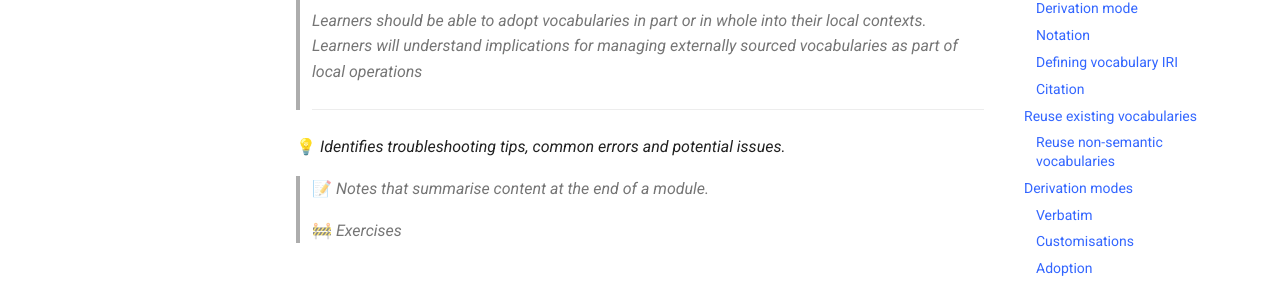
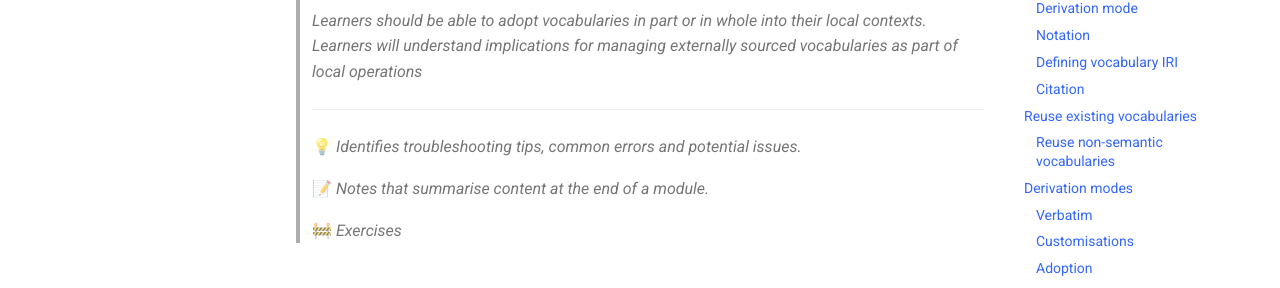
Before and after one commit to Kurrawong/docs, an MkDocs documentation site: the page built from docs/concepts/vocabs/vocab-reuse.md, in a window 1280 px wide. Shown: the part 508-796 px from the top of the page. Built offline with MkDocs 1.6.1 and Material for MkDocs 9.7.7, drawn with Linux system fonts in a browser that asks for light colours.

```diff
--- a/docs/concepts/vocabs/vocab-reuse.md
+++ b/docs/concepts/vocabs/vocab-reuse.md
@@ -19,7 +19,7 @@
 >
 >----------------
 
-💡 _Identifies troubleshooting tips, common errors and potential issues._
+> 💡 _Identifies troubleshooting tips, common errors and potential issues._
 
 > 📝 _Notes that summarise content at the end of a module._
 
```
